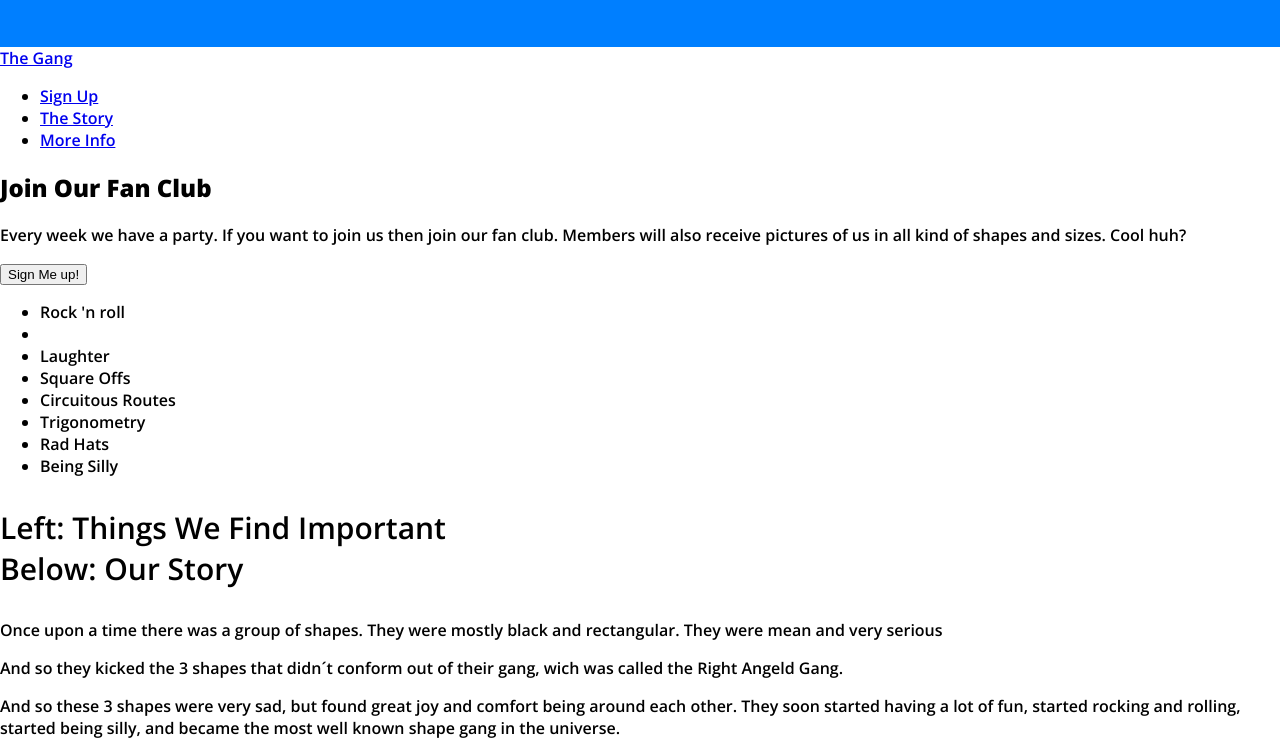
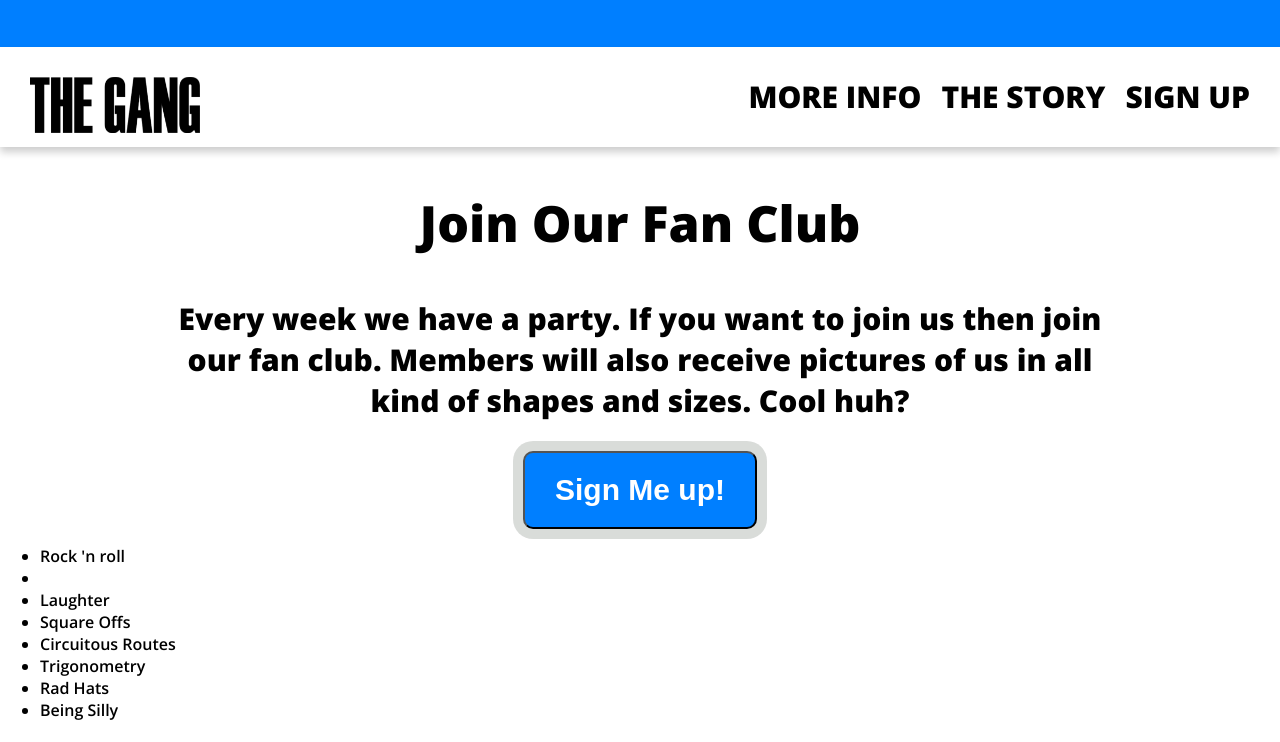
Before and after one commit to Marykathriner/the-gang, a plain HTML site: page index.html in a window 1280 px wide. Shown: the part 753-1495 px from the top of the page. Drawn offline with nearby package versions, Linux system fonts and the light colour scheme.

Commit message:
nav styling read more styling
also did HTML changes

```diff
--- a/index.html
+++ b/index.html
@@ -10,7 +10,7 @@
 	<div class="hero-banner">
 
 		<div class="wrapper">
-			<h4>Marie from <a href="https://taptapkaboom.com">Tap Tap Kaboom</a> presents</h4>
+			<h4>Marie Kathriner presents</h4>
 			<h1>The Silliest &amp; <br>
 			Most Awesome Gang <br>
 			In The World! </h1>
@@ -24,7 +24,7 @@
 		<div class= "character1"></div>
 	</div>
 	<!-- navigation bar after blue banner -->
-
+<div id="more-info">
 <nav>
 		<a href="#" class="logo">The Gang</a>
 	<ul>
@@ -32,13 +32,15 @@
 		<li><a href="#story">The Story</a></li>
 		<li><a href="#more-info">More Info</a></li>
 	</ul>
-</nav>
+</nav >
 <!-- Text section #1 with first button -->
-<div class="more-info" id="more-info">
-	<h2>Join Our Fan Club</h2>
-	<p>Every week we have <span class="highlight">a party.</span>  If you want to join us then join our fan club. Members will also receive pictures of us in all kind of shapes and sizes. Cool huh?</p>
-	<button>Sign Me up!</button>
+<div class="more-info">
+	<div class="wrapper">
+		<h2>Join Our Fan Club</h2>
+		<p>Every week we have <span class="highlight">a party.</span>  If you want to join us then join our fan club. Members will also receive 	pictures of us in all kind of shapes and sizes. Cool huh?</p>
+		<button class="cta">Sign Me up!</button>
 	</div>
+</div>
 	<div class="sep"></div>
 	<div class="story" id="story">
 		<ul class="nb-list">
@@ -50,7 +52,6 @@
 			<li class="salmon">Trigonometry</li>
 			<li class="blue">Rad Hats</li>
 			<li class="yellow">Being Silly</li>
-
 		</ul>
 
 		<h3>Left: Things We Find Important<br>
--- a/style.css
+++ b/style.css
@@ -13,18 +13,28 @@ h3{
 h1{
 	font-weight: 800;
 	font-size: 50px;
+}
 
+h2{
+	font-weight: 800;
+	font-size: 50px;
 }
+
 h4{
 	font-weight: normal;
 	font-size: 20px;
+}
 
+p{font-weight: bold;
+	font-size: 30px;
+	margin: 30px 0;
 }
+
 .wrapper{
 	width: 960px;
 	margin: auto;
+}
 
-}
 .hero-banner{
 background-color: #007FFF;
 min-height: 100vh;
@@ -102,21 +112,53 @@ button.cta.alt{
 	background-color: #FFD400;
 	color: black;
 	box-shadow: 0 0 0 10px rgba(0, 20, 0, .15);
+}
+
+nav{
+	height: 100px;
+	background-color: white;
+	box-shadow: 0 5px 8px rgba(0, 0, 0, .2);
+	position: sticky;
+	top: 0;
 
 }
-/*<div class="hero-banner">
-		<div class="wrapper">
-			<h4>Marie from <a href="https://taptapkaboom.com">Tap Tap Kaboom</a> presents</h4>
-			<h1>The Silliest &amp; <br>
-			Most Awesome Gang <br>
-			In The World! </h1>
-			<h3>It´s Circle Guy, Hat Guy, &amp; Red Guy. <br>
-			They are best friends.</h3>
-			<a class="cta alt" href="#more-info">Read More</a>
-		</div>
+nav .logo{
+	display: block;
+	width: 170px;
+    height: 60px;
+	position: absolute; top: 50%; left: 0;
+	margin-top: -20px;
+	margin-left: 30px;
+	background: url(img/logo.png) no-repeat 0 0;
+	background-size: 100%;
+	overflow: hidden;
+	text-indent: -9999px;
+}
 
-		<div class= "caracter1"></div>
-		<div class= "caracter2"></div>
-		<div class= "caracter3"></div>
-	</div>
-	*/
+nav ul{
+	padding: 0;
+	margin: 0 20px 0 0;
+}
+nav ul li{
+	padding: 0;
+	margin: 0;
+	display: block;
+	float: right;
+}
+
+nav ul li a{
+	display: block;
+	height: 100%;
+	box-sizing: border-box;
+	font-size: 30px;
+	text-transform: uppercase;
+	font-weight: bold;
+	color: black;
+	text-decoration: none;
+	padding: 35px 10px;
+	line-height: 30px;
+}
+
+.more-info{
+	text-align: center;
+}
```
Also changed, not shown: img/logo.png (added).
